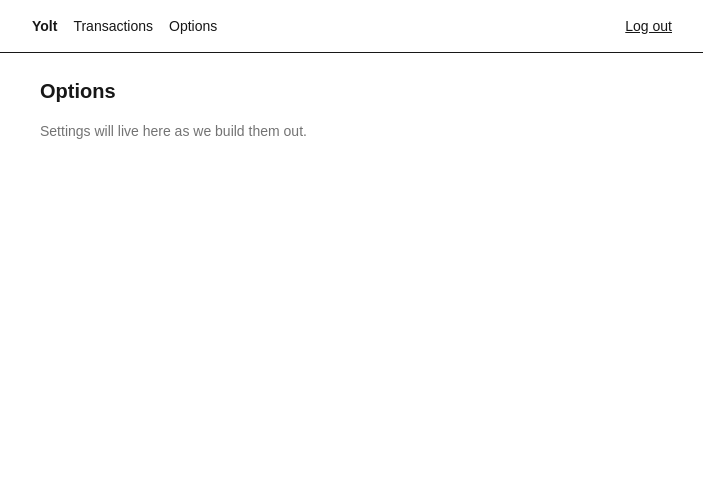
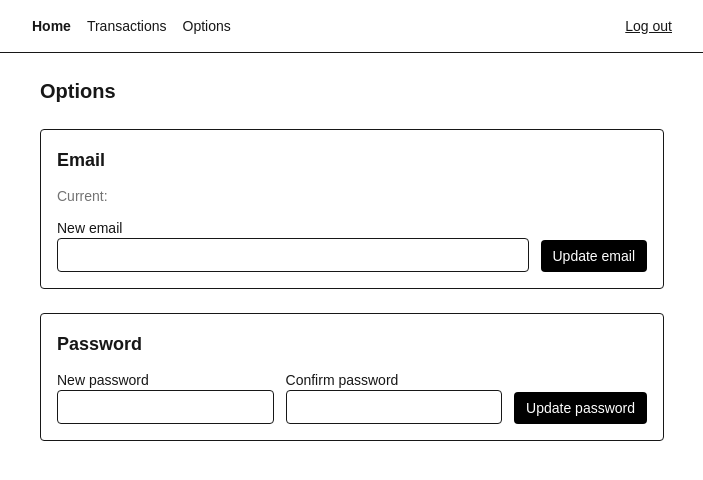
Before and after one commit to Angel-Pappas/yolt-app, a Next.js app: page /options in a window 1280 px wide. Shown: the top 480 px of the page, without its empty margins (288-991 px from the left). Built offline with nearby package versions, Linux system fonts and the light colour scheme; no server answers.

Commit message:
Rename nav brand link to Home, add account settings to Options
Options now shows the current email and lets the user update their
email (via Supabase's confirmation flow) and password.

```diff
--- a/src/app/(app)/layout.tsx
+++ b/src/app/(app)/layout.tsx
@@ -12,7 +12,7 @@ export default function AppLayout({
         <nav className="mx-auto flex w-full max-w-2xl items-center justify-between p-4 text-sm">
           <div className="flex gap-4">
             <Link href="/" className="font-semibold">
-              Yolt
+              Home
             </Link>
             <Link href="/transactions">Transactions</Link>
             <Link href="/options">Options</Link>
--- /dev/null
+++ b/src/app/(app)/options/actions.ts
@@ -0,0 +1,45 @@
+"use server";
+
+import { headers } from "next/headers";
+import { redirect } from "next/navigation";
+import { createClient } from "@/lib/supabase/server";
+
+export async function updateEmail(formData: FormData) {
+  const supabase = await createClient();
+  const origin = (await headers()).get("origin");
+  const email = formData.get("email") as string;
+
+  const { error } = await supabase.auth.updateUser(
+    { email },
+    { emailRedirectTo: `${origin}/auth/confirm` }
+  );
+
+  if (error) {
+    redirect(`/options?message=${encodeURIComponent(error.message)}`);
+  }
+
+  redirect(
+    "/options?message=" +
+      encodeURIComponent("Check your new email address to confirm the change")
+  );
+}
+
+export async function updatePassword(formData: FormData) {
+  const supabase = await createClient();
+  const password = formData.get("password") as string;
+  const confirmPassword = formData.get("confirmPassword") as string;
+
+  if (password !== confirmPassword) {
+    redirect(
+      `/options?message=${encodeURIComponent("Passwords do not match")}`
+    );
+  }
+
+  const { error } = await supabase.auth.updateUser({ password });
+
+  if (error) {
+    redirect(`/options?message=${encodeURIComponent(error.message)}`);
+  }
+
+  redirect("/options?message=" + encodeURIComponent("Password updated"));
+}
--- a/src/app/(app)/options/page.tsx
+++ b/src/app/(app)/options/page.tsx
@@ -1,10 +1,91 @@
-export default function OptionsPage() {
+import { createClient } from "@/lib/supabase/server";
+import { updateEmail, updatePassword } from "./actions";
+
+export default async function OptionsPage({
+  searchParams,
+}: {
+  searchParams: Promise<{ message?: string }>;
+}) {
+  const { message } = await searchParams;
+  const supabase = await createClient();
+  const { data } = await supabase.auth.getClaims();
+  const email = (data?.claims?.email as string | undefined) ?? "";
+
   return (
-    <div className="mx-auto flex w-full max-w-2xl flex-1 flex-col gap-4 p-6">
+    <div className="mx-auto flex w-full max-w-2xl flex-1 flex-col gap-6 p-6">
       <h1 className="text-xl font-semibold">Options</h1>
-      <p className="text-sm text-neutral-500">
-        Settings will live here as we build them out.
-      </p>
+
+      {message && <p className="text-sm text-neutral-700">{message}</p>}
+
+      <section className="space-y-3 rounded border p-4">
+        <h2 className="text-lg font-semibold">Email</h2>
+        <p className="text-sm text-neutral-500">Current: {email}</p>
+        <form
+          action={updateEmail}
+          className="flex flex-wrap items-end gap-3"
+        >
+          <div className="min-w-48 flex-1">
+            <label htmlFor="email" className="block text-sm">
+              New email
+            </label>
+            <input
+              id="email"
+              name="email"
+              type="email"
+              required
+              defaultValue={email}
+              className="w-full rounded border px-2 py-1"
+            />
+          </div>
+          <button
+            type="submit"
+            className="rounded bg-black px-3 py-1.5 text-sm text-white"
+          >
+            Update email
+          </button>
+        </form>
+      </section>
+
+      <section className="space-y-3 rounded border p-4">
+        <h2 className="text-lg font-semibold">Password</h2>
+        <form
+          action={updatePassword}
+          className="flex flex-wrap items-end gap-3"
+        >
+          <div className="min-w-48 flex-1">
+            <label htmlFor="password" className="block text-sm">
+              New password
+            </label>
+            <input
+              id="password"
+              name="password"
+              type="password"
+              required
+              minLength={6}
+              className="w-full rounded border px-2 py-1"
+            />
+          </div>
+          <div className="min-w-48 flex-1">
+            <label htmlFor="confirmPassword" className="block text-sm">
+              Confirm password
+            </label>
+            <input
+              id="confirmPassword"
+              name="confirmPassword"
+              type="password"
+              required
+              minLength={6}
+              className="w-full rounded border px-2 py-1"
+            />
+          </div>
+          <button
+            type="submit"
+            className="rounded bg-black px-3 py-1.5 text-sm text-white"
+          >
+            Update password
+          </button>
+        </form>
+      </section>
     </div>
   );
 }
```
Also changed, not shown: 1 other file (tests, documents, lock files or other folders).
